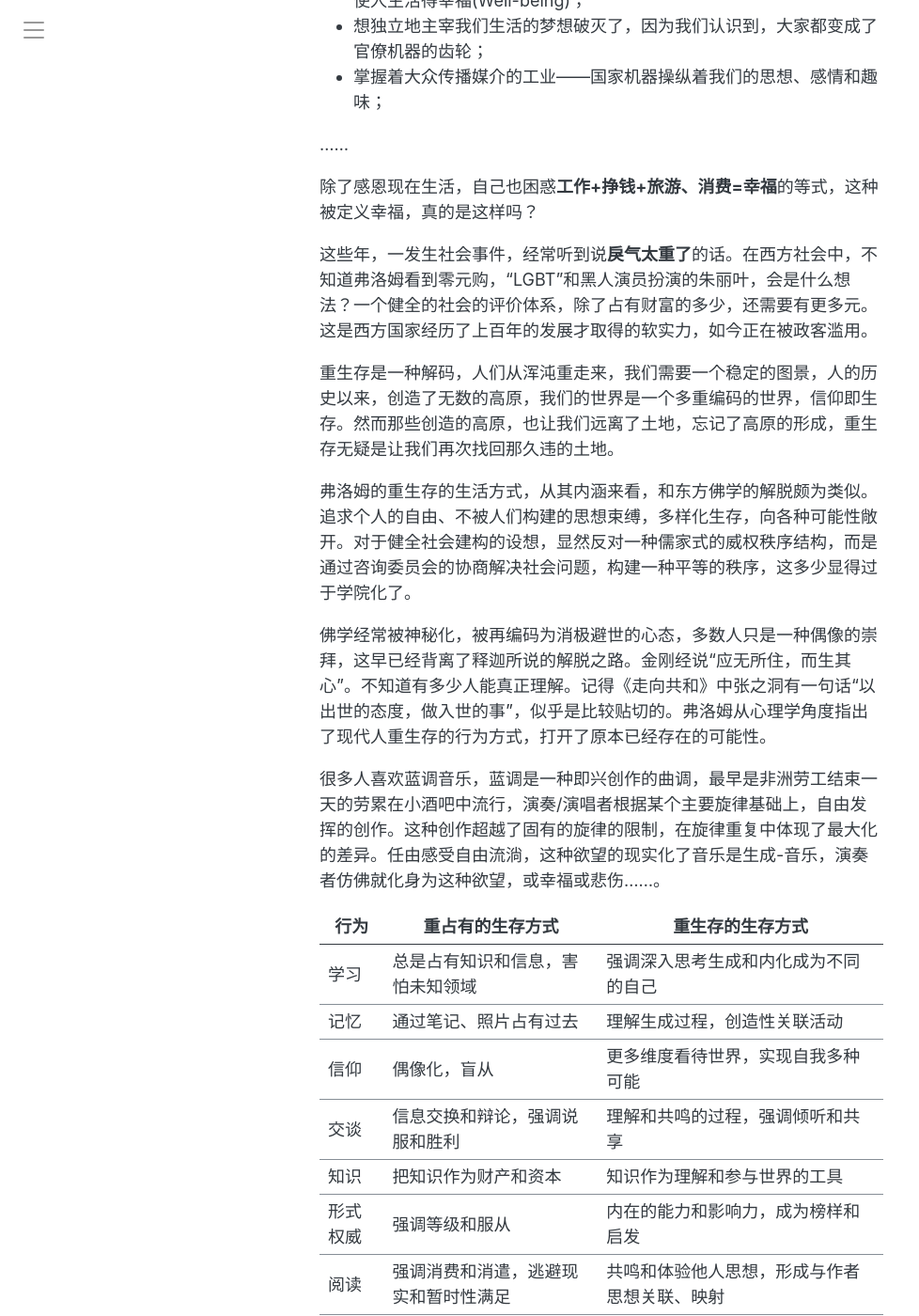
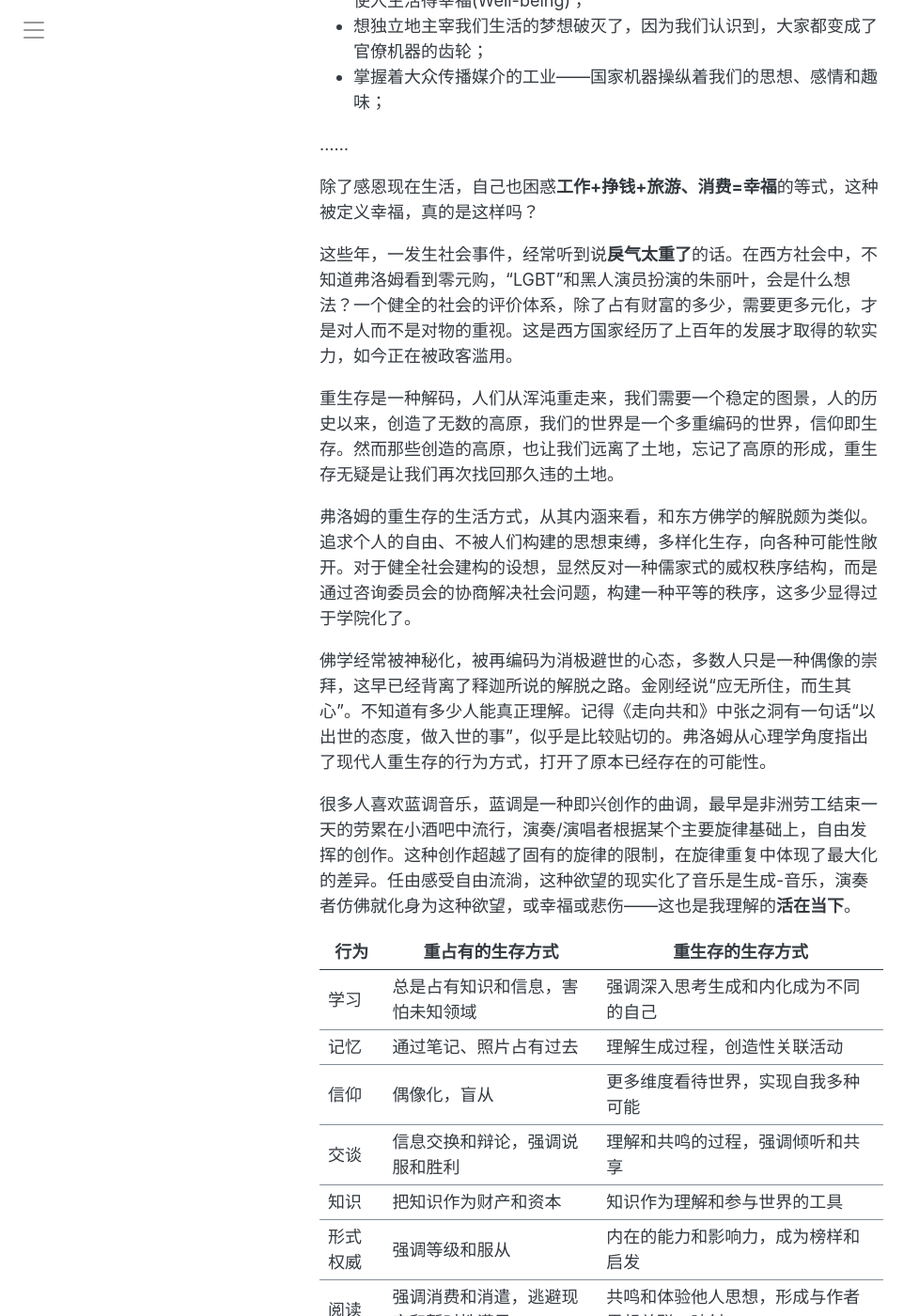
Before and after one commit to symphonyh/symphonyh.github.io, a Jekyll site: the page built from _posts/2024-12-12-shengcun.md, in a window 1280 px wide and 1400 px high, scrolled down 414 px. Shown: the whole window at 94% size, without its empty margins (0-978 px from the left). Built offline with Jekyll 4.4.1, drawn with Linux system fonts in a browser that asks for light colours; comment, search, counter and statistics services are not loaded.

Commit message:
Update 2024-12-12-shengcun.md

```diff
--- a/_posts/2024-12-12-shengcun.md
+++ b/_posts/2024-12-12-shengcun.md
@@ -16,7 +16,7 @@ comments: true
 
 除了感恩现在生活，自己也困惑**工作+挣钱+旅游、消费=幸福**的等式，这种被定义幸福，真的是这样吗？
 
-这些年，一发生社会事件，经常听到说**戾气太重了**的话。在西方社会中，不知道弗洛姆看到零元购，“LGBT”和黑人演员扮演的朱丽叶，会是什么想法？一个健全的社会的评价体系，除了占有财富的多少，还需要有更多元。这是西方国家经历了上百年的发展才取得的软实力，如今正在被政客滥用。
+这些年，一发生社会事件，经常听到说**戾气太重了**的话。在西方社会中，不知道弗洛姆看到零元购，“LGBT”和黑人演员扮演的朱丽叶，会是什么想法？一个健全的社会的评价体系，除了占有财富的多少，需要更多元化，才是对人而不是对物的重视。这是西方国家经历了上百年的发展才取得的软实力，如今正在被政客滥用。
 
 重生存是一种解码，人们从浑沌重走来，我们需要一个稳定的图景，人的历史以来，创造了无数的高原，我们的世界是一个多重编码的世界，信仰即生存。然而那些创造的高原，也让我们远离了土地，忘记了高原的形成，重生存无疑是让我们再次找回那久违的土地。
 
@@ -24,7 +24,7 @@ comments: true
 
 佛学经常被神秘化，被再编码为消极避世的心态，多数人只是一种偶像的崇拜，这早已经背离了释迦所说的解脱之路。金刚经说“应无所住，而生其心”。不知道有多少人能真正理解。记得《走向共和》中张之洞有一句话“以出世的态度，做入世的事”，似乎是比较贴切的。弗洛姆从心理学角度指出了现代人重生存的行为方式，打开了原本已经存在的可能性。
 
-很多人喜欢蓝调音乐，蓝调是一种即兴创作的曲调，最早是非洲劳工结束一天的劳累在小酒吧中流行，演奏/演唱者根据某个主要旋律基础上，自由发挥的创作。这种创作超越了固有的旋律的限制，在旋律重复中体现了最大化的差异。任由感受自由流淌，这种欲望的现实化了音乐是生成-音乐，演奏者仿佛就化身为这种欲望，或幸福或悲伤……。
+很多人喜欢蓝调音乐，蓝调是一种即兴创作的曲调，最早是非洲劳工结束一天的劳累在小酒吧中流行，演奏/演唱者根据某个主要旋律基础上，自由发挥的创作。这种创作超越了固有的旋律的限制，在旋律重复中体现了最大化的差异。任由感受自由流淌，这种欲望的现实化了音乐是生成-音乐，演奏者仿佛就化身为这种欲望，或幸福或悲伤——这也是我理解的**活在当下**。
 
 |    行为       | 重占有的生存方式                                                         | 重生存的生存方式                                                         |
 |--------------|------------------------------------------------------------------------|------------------------------------------------------------------------|
```
